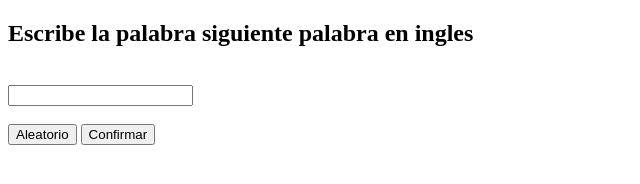
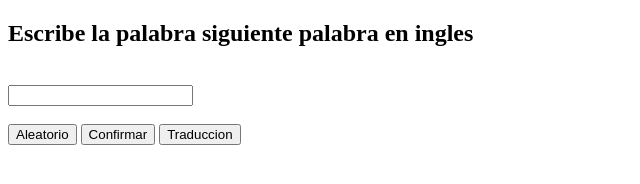
Before and after one commit to adalyj117/English-practice, a plain HTML site: page index.html in a window 1280 px wide. Shown: the whole page, without its empty margins (0-640 px from the left). Drawn offline with Linux system fonts and the light colour scheme.

Commit message:
Se agrego el boton de traduccion

```diff
--- a/index.html
+++ b/index.html
@@ -17,6 +17,7 @@
         <br><br>
         <button type="button" onclick="palabraAleatoria()">Aleatorio</button>
         <button type="button" onclick="comprobar()">Confirmar</button>
+        <button type="button" onclick="traduccion()">Traduccion</button>
         <p id="rpta"></p>
     </section>
 </body>
--- a/unidad_2.js
+++ b/unidad_2.js
@@ -21,3 +21,7 @@ function comprobar(){
         respuesta.innerText = "Incorrecto";
     }
 }
+
+function traduccion(){
+    respuesta.innerText = palabra.wordEn;
+}
```
